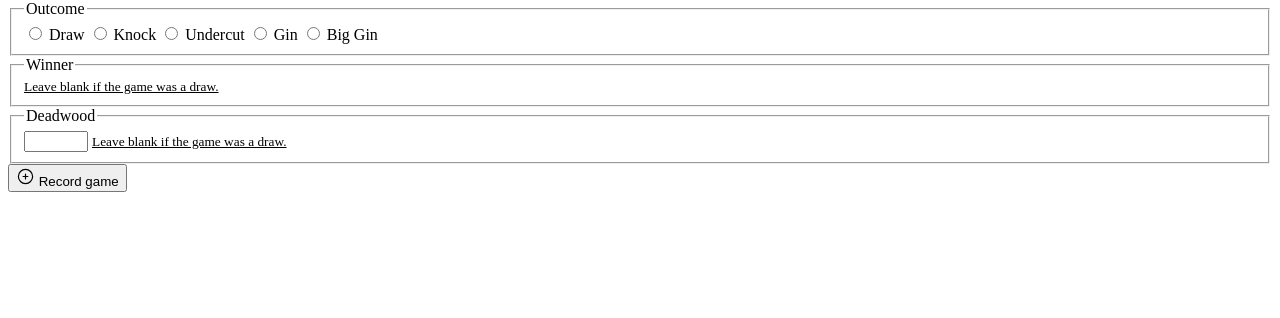
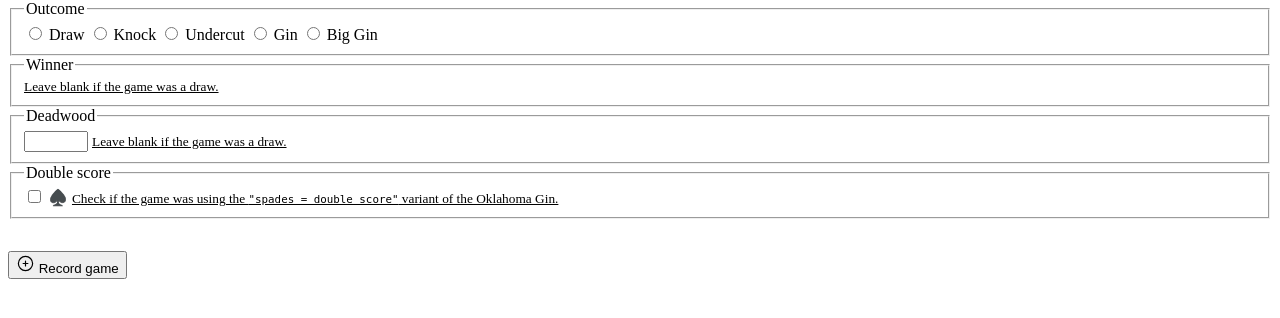
Before and after one commit to olivierphi/gin_scoring, a Django app: template gin_scoring/apps/scoreboard/templates/scoreboard/_new_game_result_form.html in a window 1280 px wide. Shown: the part 26-344 px from the top of the page. Run offline with Django 4.2, Linux system fonts and the light colour scheme; the template is opened without the code that fills it: values that come from a table or form of the project are taken from there, others are empty.

Commit message:
Add management for the optional "spades = double score" variant of the Oklahoma Gin

```diff
--- a/gin_scoring/apps/scoreboard/forms.py
+++ b/gin_scoring/apps/scoreboard/forms.py
@@ -15,12 +15,14 @@ class NewGameResultForm(forms.Form):
     outcome = forms.ChoiceField(choices=GameResultOutcome)
     winner = forms.ChoiceField(choices=PlayerRef, required=False)
     deadwood = forms.IntegerField(min_value=0, max_value=100, required=False)
+    double_score = forms.BooleanField(required=False)
 
     def clean(self):
         cleaned_data = super().clean()
 
         outcome = GameResultOutcome(int(cleaned_data["outcome"]))
         cleaned_data["outcome"] = outcome
+        cleaned_data["double_score"] = bool(cleaned_data.get("double_score"))
 
         if outcome is GameResultOutcome.DRAW:
             cleaned_data["winner"] = None
@@ -43,6 +45,7 @@ class NewGameResultForm(forms.Form):
             outcome: Literal[GameResultOutcome.DRAW]
             winner: None
             deadwood: Literal[0]
+            double_score: bool
 
         class CleanedDataNonDraw(TypedDict):
             outcome: Literal[
@@ -53,6 +56,7 @@ class NewGameResultForm(forms.Form):
             ]
             winner: PlayerRef
             deadwood: int
+            double_score: bool
 
         @property
         def cleaned_data(self) -> CleanedDataDraw | CleanedDataNonDraw:  # type: ignore[override]
--- a/gin_scoring/apps/scoreboard/models.py
+++ b/gin_scoring/apps/scoreboard/models.py
@@ -118,7 +118,8 @@ class GameResult(models.Model):
     # These 2 ones can be `null` when the outcome is `draw`:
     winner = models.PositiveSmallIntegerField(choices=PlayerRef, null=True)
     deadwood = models.PositiveSmallIntegerField(null=True)
-    # Computed from the previous `outcome` and `deadwood` fields:
+    double_score = models.BooleanField(default=False)
+    # Computed from the previous `outcome`, `deadwood` and `double_score` fields:
     winner_score = models.PositiveSmallIntegerField(null=True)
 
     created_at = models.DateTimeField(auto_now_add=True)
@@ -176,6 +177,8 @@ class GameResult(models.Model):
             self.winner_score = calculate_round_score(
                 game_outcome=game_outcome_domain, deadwood=self.deadwood
             )
+            if self.double_score:
+                self.winner_score *= 2
 
 
 class HallOfFameResult(NamedTuple):
--- a/gin_scoring/apps/scoreboard/templates/scoreboard/_last_games.html
+++ b/gin_scoring/apps/scoreboard/templates/scoreboard/_last_games.html
@@ -19,6 +19,10 @@
                             <br>
                             <small>deadwood:&nbsp;{{ result.deadwood }}</small>
                         {% endif %}
+                        {% if result.double_score %}
+                            <br>
+                            <small>♠️ double score</small>
+                        {% endif %}
                     </td>
                     <td>
                             <span class="player-{{ result.winner }}">
--- a/gin_scoring/apps/scoreboard/templates/scoreboard/_new_game_result_form.html
+++ b/gin_scoring/apps/scoreboard/templates/scoreboard/_new_game_result_form.html
@@ -66,8 +66,27 @@
             </label>
         </fieldset>
 
+        <fieldset>
+            <legend>Double score</legend>
+                <label>
+                    <input type="checkbox" name="double_score"
+                           aria-describedby="double-score-helper"
+                           {% if form.cleaned_data.double_score %}checked{% endif %}
+                           {% if form.double_score.errors %}aria-invalid="true"{% endif %}
+                    >
+                    <span>♠️</span>
+                </label>
+            <ins id="double-score-helper">
+                <small>
+                    Check if the game was using the <code>"spades = double score"</code>
+                    variant of the Oklahoma Gin.
+                </small>
+            </ins>
+        </fieldset>
+
         <button
             type="submit"
+            style="margin-top: 2rem;"
         >
             {# Heroicon: plus-circle #}
             <svg xmlns="http://www.w3.org/2000/svg" fill="none" viewBox="0 0 24 24"
--- a/gin_scoring/apps/scoreboard/views.py
+++ b/gin_scoring/apps/scoreboard/views.py
@@ -46,6 +46,7 @@ def index(request: "HttpRequest") -> HttpResponse:
                 deadwood=form.cleaned_data["deadwood"],
                 outcome=form.cleaned_data["outcome"],
                 winner=form.cleaned_data["winner"],
+                double_score=form.cleaned_data["double_score"],
             )
             return HttpResponseRedirect(
                 f"{resolve_url('scoreboard:index')}#current-month"
```
Also changed, not shown: tests/integration_test.py (+91 -0 lines), gin_scoring/apps/scoreboard/migrations/0002_gameresult_double_score.py (added), 2 other files.
